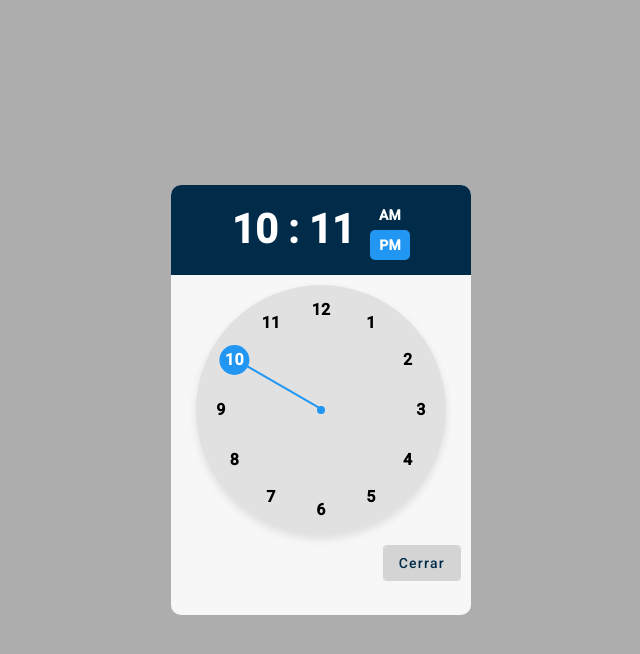
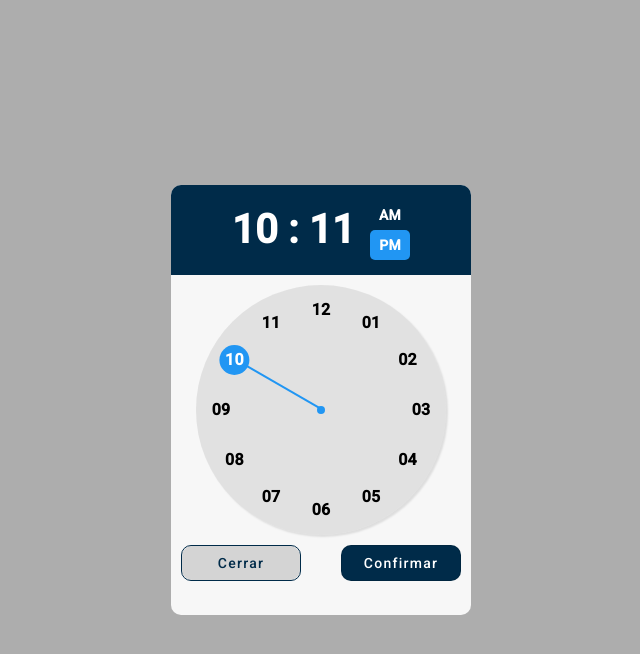
Before and after one commit to edgarbenitez92/custom-components-app, an Angular app: page / in a window 1280 px wide. Both pictures are taken after a click on the element "Hora A.M./P.M.". Shown: the top 654 px of the page, without its empty margins (319-959 px from the left). Built offline with nearby package versions, Linux system fonts and the light colour scheme.

Commit message:
Single Timepicker
-. New action to "Confirm" the time selected
-. Changes on styles in SingleTimepicker
-. The "Mouse down", "Mouse move", "Mouse up" motion events are avaible to select hour or minutes by another way

```diff
--- a/src/app/components/single-timepicker/single-timepicker.component.html
+++ b/src/app/components/single-timepicker/single-timepicker.component.html
@@ -11,7 +11,7 @@
 </div>
 
 <div mat-dialog-content class="time-picker-container">
-  <div class="clock">
+  <div #clock class="clock">
     @if(isSelectingHours) {
     <div class="hand hour-hand fadeIn" [style.transform]="hourHandTransform"></div>
     } @else {
@@ -23,9 +23,8 @@
     @if (isSelectingHours) {
     <span class="fadeIn">
       @for(hour of hoursList; track hour.label) {
-      <div class="hour" [style.transform]="hour.transform" [ngClass]="{
-                'hour-selected': hour.label == selectedHour,
-              }" (click)="selectHour(hour)">
+      <div class="hour" [style.transform]="hour.transform" [ngClass]="{ 'hour-selected': hour.label == selectedHour }"
+        (click)="selectHour(hour)">
         {{ hour.label }}
       </div>
       }
@@ -45,4 +44,5 @@
 </div>
 <div mat-dialog-actions class="footer-actions">
   <button mat-stroked-button class="btn-close" (click)="closeDialog()">Cerrar</button>
+  <button mat-stroked-button class="btn-confirm" (click)="closeDialog()">Confirmar</button>
 </div>
--- a/src/app/components/single-timepicker/single-timepicker.component.scss
+++ b/src/app/components/single-timepicker/single-timepicker.component.scss
@@ -43,7 +43,7 @@
     height: 250px;
     border-radius: 50%;
     background: #b7b7b759;
-    box-shadow: 0 4px 8px rgba(0, 0, 0, 0.1);
+    box-shadow: 2px 2px 2px rgba(0, 0, 0, 0.1);
     margin: auto;
 
     .hand {
@@ -110,15 +110,29 @@
 .footer-actions {
   display: flex;
   align-items: center;
-  justify-content: flex-end;
+  justify-content: space-between;
   margin: 10px;
 
   .btn-close {
     background-color: #f1f1f1;
+    border: 1px solid #002b49;
     color: #002b49;
+    border-radius: 10px;
+    width: 120px;
 
     &:hover {
-      background-color: #b7b7b7;
+      background-color: #d1d1d1;
+    }
+  }
+
+  .btn-confirm {
+    background-color: #002b49;
+    color: white;
+    border-radius: 10px;
+    width: 120px;
+
+    &:hover {
+      background-color: #005896;
     }
   }
 }
--- a/src/app/components/single-timepicker/single-timepicker.component.ts
+++ b/src/app/components/single-timepicker/single-timepicker.component.ts
@@ -1,5 +1,5 @@
 import { DatePipe, NgClass, NgFor, NgIf } from '@angular/common';
-import { Component, inject } from '@angular/core';
+import { Component, ElementRef, inject, ViewChild } from '@angular/core';
 import { MAT_DIALOG_DATA, MatDialogRef } from '@angular/material/dialog';
 import { MatButtonModule } from '@angular/material/button';
 import {
@@ -17,6 +17,8 @@ import {
   providers: [DatePipe],
 })
 export class SingleTimepickerComponent {
+  @ViewChild('clock', { static: true }) clock!: ElementRef<HTMLDivElement>;
+
   private dialogRef = inject(MatDialogRef<SingleTimepickerComponent>);
   private dialogData: SingleTimePickerData = inject(MAT_DIALOG_DATA);
 
@@ -35,11 +37,14 @@ export class SingleTimepickerComponent {
 
   isSelectingHours: boolean = true;
 
+  isDragging: boolean = false;
+
   ngOnInit(): void {
     this.mappingData();
     this.createHoursList();
     this.createMinutesList();
     this.updateClock();
+    this.addClockEventListeners();
   }
 
   mappingData(): void {
@@ -53,7 +58,7 @@ export class SingleTimepickerComponent {
   createHoursList(): void {
     this.hoursList = Array.from({ length: 12 }, (_, i) => ({
       id: i + 1,
-      label: (i + 1).toString(),
+      label: (i + 1).toString().padStart(2, '0'),
       transform: this.calculateTransform(i + 1, 12),
     }));
   }
@@ -81,16 +86,64 @@ export class SingleTimepickerComponent {
     return `translate(${x}px, ${y}px) translate(-50%, -50%)`;
   }
 
-  selectHour(hour: any) {
-    this.selectedHour = hour.label.toString().padStart(2, '0');
-    this.isSelectingHours = false;
+  addClockEventListeners() {
+    const clockElement = this.clock.nativeElement;
+    clockElement.addEventListener('mousedown', this.onMouseDown.bind(this));
+    clockElement.addEventListener('mousemove', this.onMouseMove.bind(this));
+    clockElement.addEventListener('mouseup', this.onMouseUp.bind(this));
+  }
+
+  onMouseDown(event: MouseEvent) {
+    if (!event) return;
+    this.isDragging = true;
+    this.updateTimeOnDrag(event);
+  }
+
+  onMouseMove(event: MouseEvent) {
+    if (!event || !this.isDragging) return;
+
+    this.updateTimeOnDrag(event);
+  }
+
+  onMouseUp(event: MouseEvent) {
+    if (!event || !event.target) return;
+    this.isDragging = false;
+    if (this.isSelectingHours) this.isSelectingHours = false;
+  }
+
+  updateTimeOnDrag(event: MouseEvent) {
+    const rect = this.clock.nativeElement.getBoundingClientRect();
+    const x = event.clientX - rect.left - rect.width / 2;
+    const y = event.clientY - rect.top - rect.height / 2;
+    const angle = Math.atan2(y, x) * (180 / Math.PI) + 90;
+
+    if (this.isSelectingHours) {
+      this.selectedHour = this.calculateTimeFromAngle(angle, 12)
+        .toString()
+        .padStart(2, '0');
+      this.updateClock();
+    } else {
+      this.selectedMinute = this.calculateTimeFromAngle(angle, 60)
+        .toString()
+        .padStart(2, '0');
+      this.updateClock();
+    }
+  }
+
+  calculateTimeFromAngle(angle: number, divisions: number): number {
+    const normalizedAngle = angle < 0 ? 360 + angle : angle;
+    const divisionAngle = 360 / divisions;
+    return Math.round(normalizedAngle / divisionAngle) % divisions;
+  }
+
+  selectHour(hour: HourData) {
+    this.selectedHour = hour.label;
     this.createMinutesList();
     this.updateClock();
   }
 
-  selectMinute(minute: any) {
+  selectMinute(minute: MinuteData) {
     this.selectedMinute = minute.label;
-    this.dialogRef.close(this.formattedTime);
   }
 
   selectPeriod(period: string) {
```
